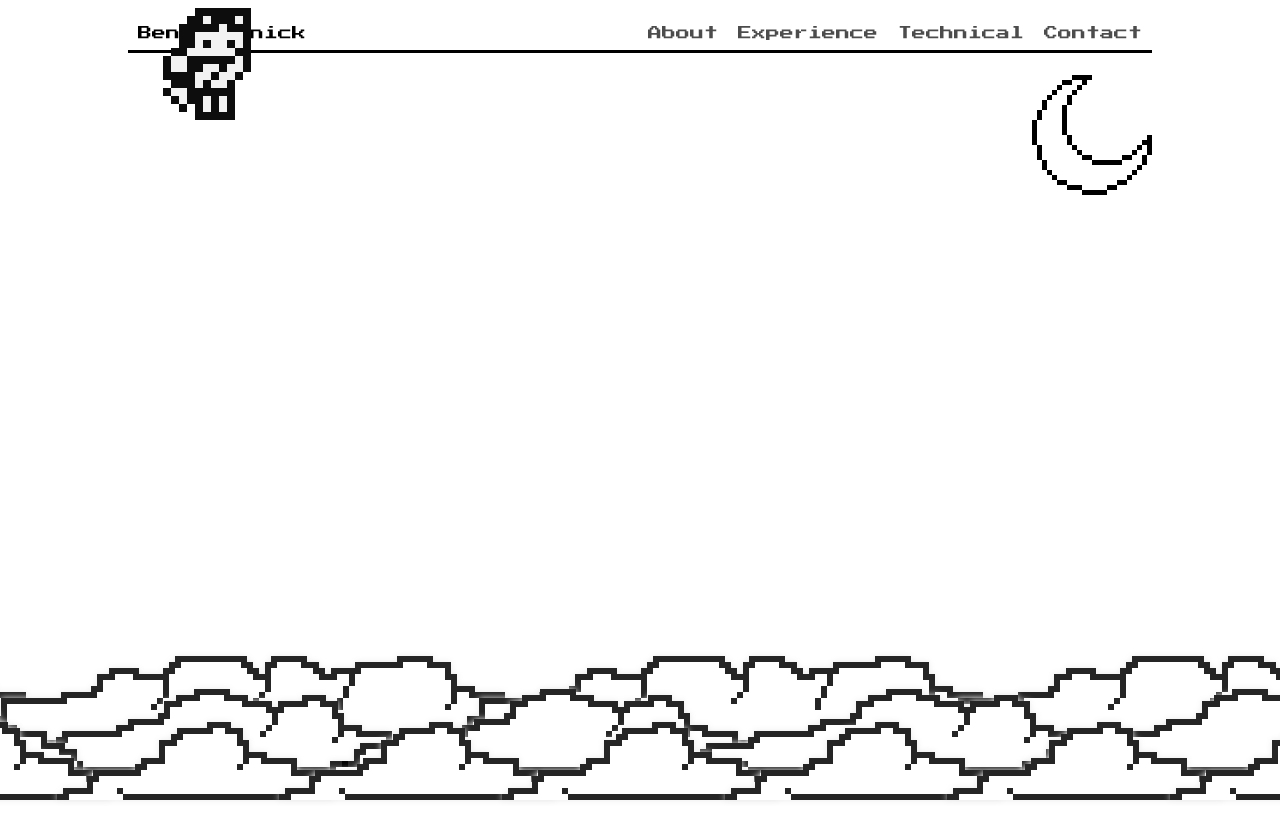
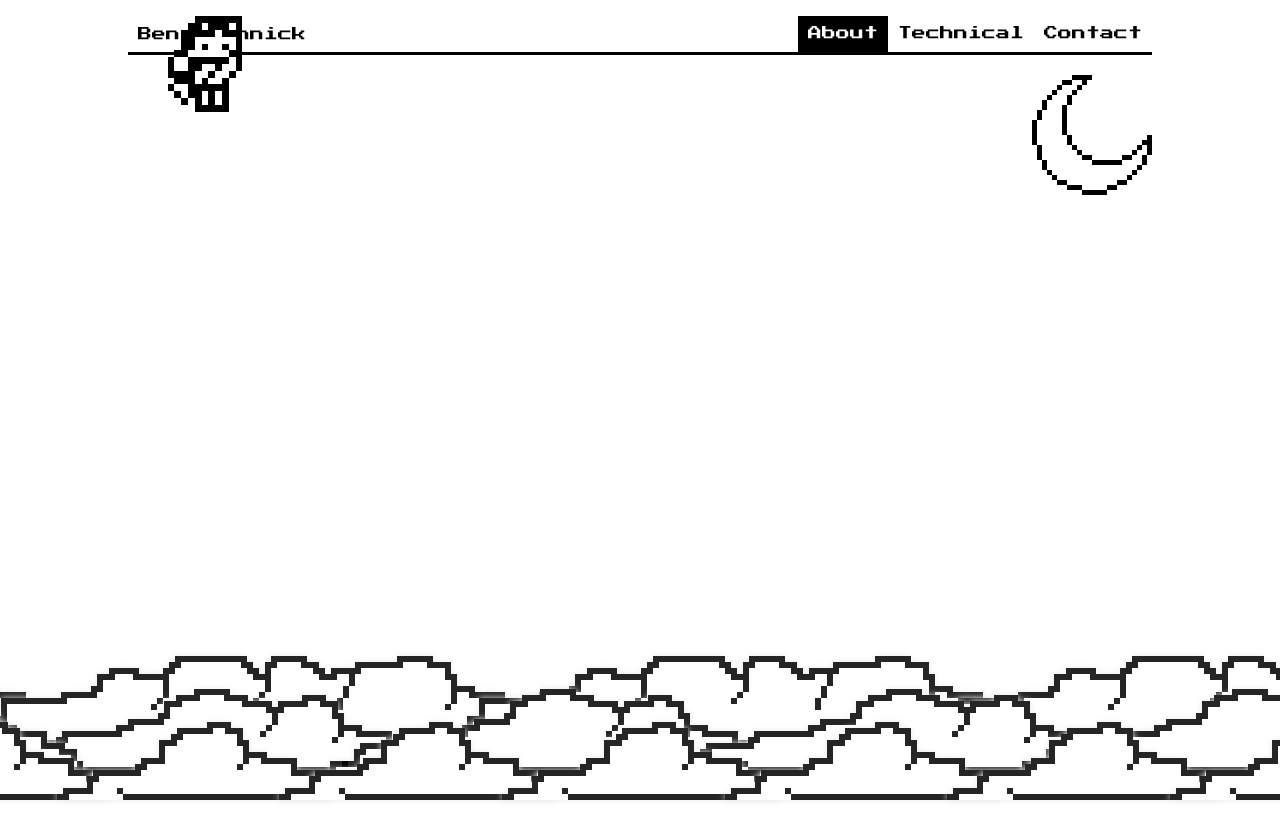
Before and after one commit to benshinnick/personal-website, a React (Create React App) app: page / in a window 1280 px wide. Shown: the top 840 px of the page. Built offline with nearby package versions, Linux system fonts and the light colour scheme; the HTML template or start-up script is replaced by a standard one.

Commit message:
Updated navbar

```diff
--- a/src/PersonalWebsite/Navbar/Navbar.css
+++ b/src/PersonalWebsite/Navbar/Navbar.css
@@ -9,7 +9,7 @@
 }
 
 .navbar-wrapper .links-wrapper button {
-    color: #4c4c4c;
+    color: #000000;
     text-decoration: none;
     padding: 10px;
     font-family: 'Press Start 2P', cursive;
@@ -18,11 +18,12 @@
     outline: none;
     border: 0;
     cursor: pointer;
+    margin-bottom: 0;
 }
 
-.navbar-wrapper .links-wrapper button:hover {
+/* .navbar-wrapper .links-wrapper button:hover {
     color: #000000;
-}
+} */
 
 .navbar-wrapper #name-home-button {
     text-decoration: none;
@@ -34,3 +35,9 @@
     border: 0;
     cursor: pointer;
 }
+
+.navbar-wrapper .links-wrapper .selected {
+    color: white;
+    background-color: black;
+    border-bottom: 2px solid black;
+}
--- a/src/PersonalWebsite/Navbar/Navbar.jsx
+++ b/src/PersonalWebsite/Navbar/Navbar.jsx
@@ -2,6 +2,26 @@ import React from 'react';
 import './Navbar.css';
 
 export default class Navbar extends React.Component {
+
+    componentDidMount() {
+        document.querySelector('#about-btn').className = 'selected';
+    }
+
+    aboutButtonOnClick() {
+        document.querySelector('.selected').className = '';
+        document.querySelector('#about-btn').className = 'selected'
+    }
+
+    technicalButtonOnClick() {
+        document.querySelector('.selected').className = '';
+        document.querySelector('#technical-btn').className= 'selected';
+    }
+
+    contactButtonOnClick() {
+        document.querySelector('.selected').className = '';
+        document.querySelector('#contact-btn').className = 'selected';
+    }
+
     render() {
         return (
             <div className='section' id='navbar'>
@@ -9,10 +29,9 @@ export default class Navbar extends React.Component {
                     <div className='navbar-wrapper'>
                         <button id='name-home-button'>Ben Shinnick</button>
                         <div className='links-wrapper'>
-                            <button>About</button>
-                            <button>Experience</button>
-                            <button>Technical</button>
-                            <button>Contact</button>
+                            <button id='about-btn' onClick={() => this.aboutButtonOnClick()}>About</button>
+                            <button id='technical-btn' onClick={() => this.technicalButtonOnClick()}>Technical</button>
+                            <button id='contact-btn'onClick={() => this.contactButtonOnClick()}>Contact</button>
                         </div>
                     </div>
                 </div>
--- a/src/PersonalWebsite/RocketGuy/RocketGuy.css
+++ b/src/PersonalWebsite/RocketGuy/RocketGuy.css
@@ -1,5 +1,5 @@
 #rocket-guy {
-    filter: invert(0.05);
+    transform: scale(0.85);
     position: fixed;
     transform-origin: left;
     top: 0px;
@@ -7,7 +7,7 @@
     width: 128px;
     height: 128px;
     margin-top: 150px;
-    margin-left: 11.5vw;
+    margin-left: 12vw;
     transition: margin-top 500ms ease-out;
     z-index: 2;
 
```
